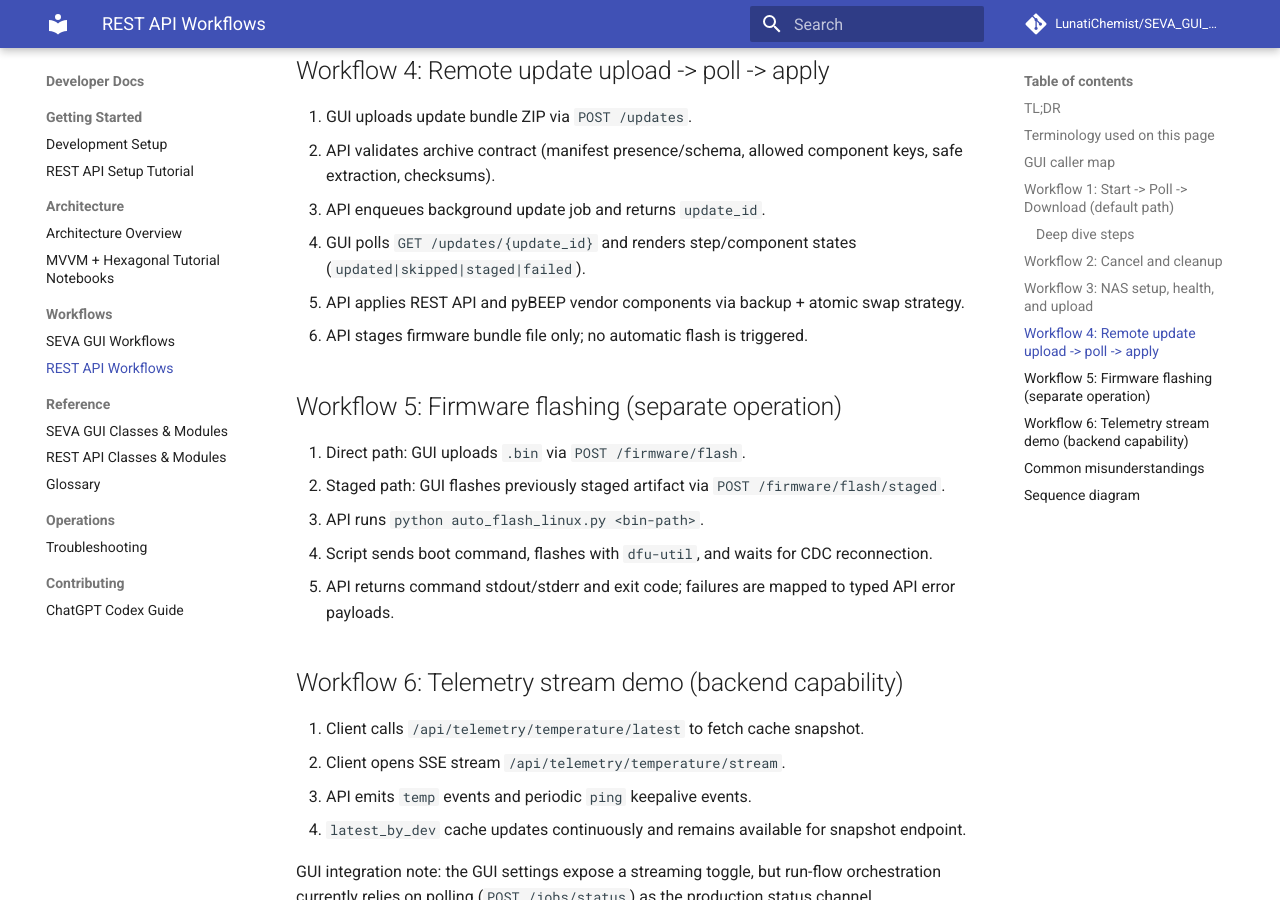
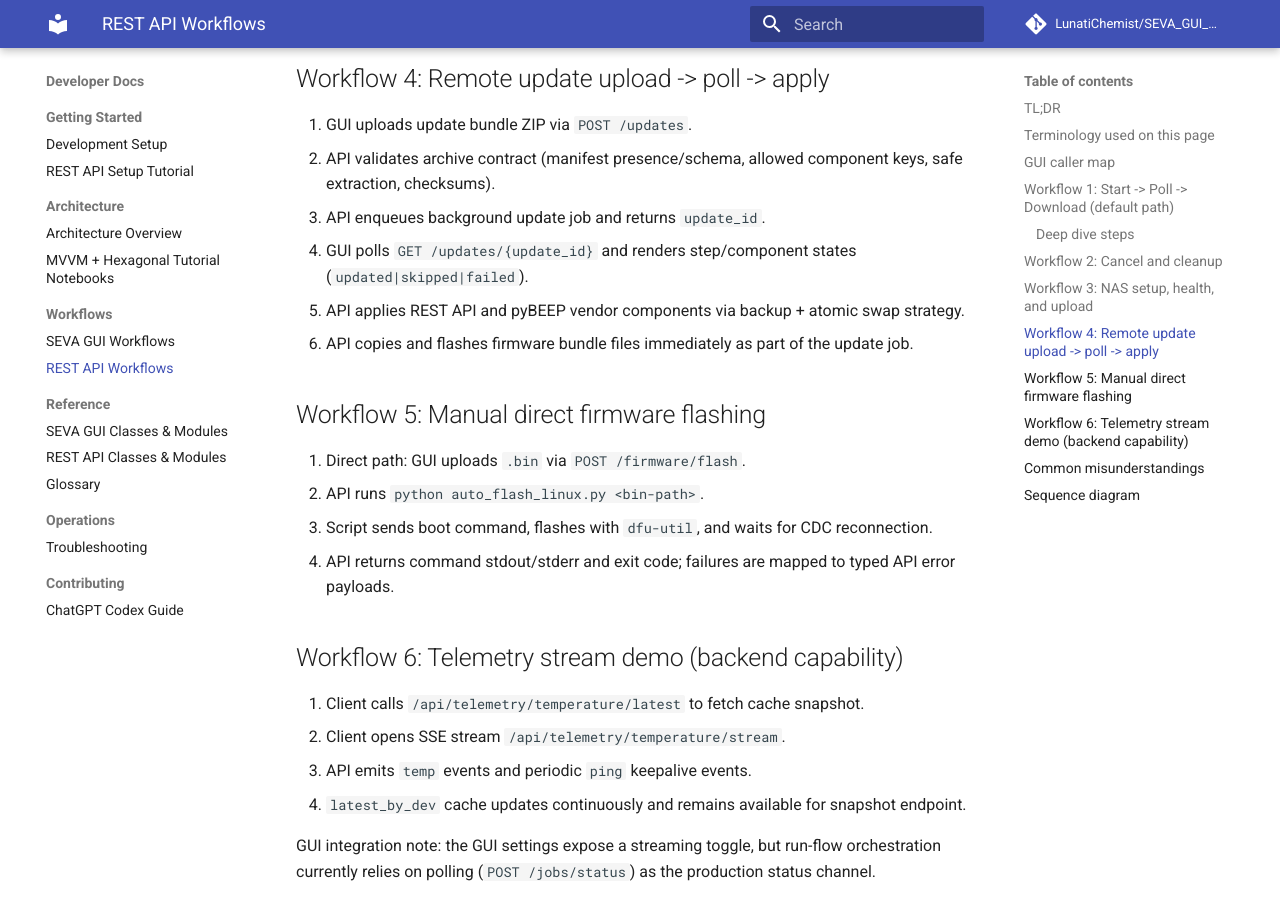
Before and after one commit to LunatiChemist/SEVA_GUI_MVVM, an MkDocs documentation site: the page built from docs/workflows_rest_api.md, in a window 1280 px wide and 900 px high, scrolled down 2307 px. Built offline with MkDocs 1.6.1 and Material for MkDocs 9.7.7, drawn with Linux system fonts in a browser that asks for light colours; comment, search, counter and statistics services are not loaded; some of the changed text lies outside the part shown.

Commit message:
Update docs and ExecPlan for auto-flash workflow

```diff
--- a/docs/workflows_rest_api.md
+++ b/docs/workflows_rest_api.md
@@ -11,7 +11,8 @@ For installation, environment variables, startup checks, and restart procedures,
 - Server snapshots (`job_snapshot`) are authoritative for `progress_pct` and `remaining_s`.
 - Download/export uses `GET /runs/{run_id}/zip` (plus file endpoints where needed).
 - Remote update upload/poll uses `POST /updates` and `GET /updates/{update_id}`.
-- Firmware flashing is explicitly separate from remote update (`POST /firmware/flash` or `POST /firmware/flash/staged`).
+- Remote update firmware components are flashed automatically as part of update apply.
+- Manual direct firmware flashing remains available via `POST /firmware/flash`.
 - `POST /modes/{mode}/validate` exists for explicit pre-flight checks, but is not required in the current default start path.
 
 ## Terminology used on this page
@@ -28,7 +29,7 @@ For broader vocabulary, see **[Glossary](glossary.md)**.
 - `seva/adapters/device_rest.py` -> discovery and mode metadata endpoints.
 - `seva/adapters/job_rest.py` -> validation/start/status/cancel/download endpoints.
 - `seva/adapters/update_rest.py` -> remote update + version endpoints (`/updates*`, `/version`).
-- `seva/adapters/firmware_rest.py` -> staged/direct firmware flashing endpoints.
+- `seva/adapters/firmware_rest.py` -> direct firmware flashing endpoint.
 - `seva/adapters/discovery_http.py` -> `/health` probe during box discovery.
 
 The corresponding usecases include experiment launch/poll/cancel flows, remote update upload/poll flows, version fetch flows, and firmware flashing flows in `seva/usecases/`.
@@ -67,17 +68,16 @@ Validation note: `POST /modes/{mode}/validate` is available for explicit pre-fli
 1. GUI uploads update bundle ZIP via `POST /updates`.
 2. API validates archive contract (manifest presence/schema, allowed component keys, safe extraction, checksums).
 3. API enqueues background update job and returns `update_id`.
-4. GUI polls `GET /updates/{update_id}` and renders step/component states (`updated|skipped|staged|failed`).
+4. GUI polls `GET /updates/{update_id}` and renders step/component states (`updated|skipped|failed`).
 5. API applies REST API and pyBEEP vendor components via backup + atomic swap strategy.
-6. API stages firmware bundle file only; no automatic flash is triggered.
+6. API copies and flashes firmware bundle files immediately as part of the update job.
 
-## Workflow 5: Firmware flashing (separate operation)
+## Workflow 5: Manual direct firmware flashing
 
 1. Direct path: GUI uploads `.bin` via `POST /firmware/flash`.
-2. Staged path: GUI flashes previously staged artifact via `POST /firmware/flash/staged`.
-3. API runs `python auto_flash_linux.py <bin-path>`.
-4. Script sends boot command, flashes with `dfu-util`, and waits for CDC reconnection.
-5. API returns command stdout/stderr and exit code; failures are mapped to typed API error payloads.
+2. API runs `python auto_flash_linux.py <bin-path>`.
+3. Script sends boot command, flashes with `dfu-util`, and waits for CDC reconnection.
+4. API returns command stdout/stderr and exit code; failures are mapped to typed API error payloads.
 
 ## Workflow 6: Telemetry stream demo (backend capability)
 
```
Also changed, not shown: .agent/execplans/2026-02-13-remote-update-feature.md (+52 -50 lines), docs/classes_rest_api.md (+5 -6 lines), docs/classes_seva.md (+2 -3 lines), docs/rest-api-setup.md (+2 -2 lines), docs/workflows_seva.md (+3 -4 lines).
